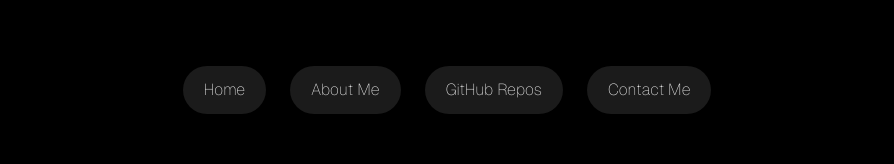
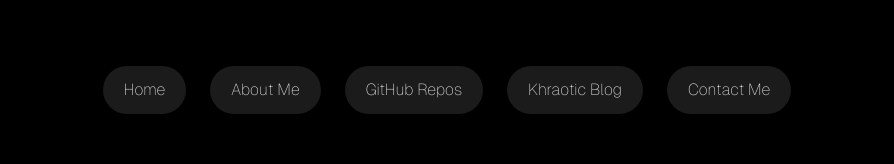
Before and after one commit to khraosgenetor/khraosgenetor.vercel.app, a Next.js app: page /about in a window 1280 px wide. Shown: the top 164 px of the page, without its empty margins (193-1087 px from the left). Built offline with nearby package versions, Linux system fonts and the light colour scheme.

Commit message:
Added Khraotic Blog to Navigation bar

```diff
--- a/app/RefTSX/Header.tsx
+++ b/app/RefTSX/Header.tsx
@@ -21,6 +21,12 @@
       </a>
       <a
         className="rounded-full border border-solid border-transparent transition-colors flex items-center justify-center bg-[#1b1b1b] text-[#f5f5f5] gap-2 hover:bg-[#555555] dark:hover:bg-[#121212] hover:text-gray-500 text-sm sm:text-base h-10 sm:h-12 px-4 sm:px-5"
+        href="/khraotic-blog"
+      >
+        Khraotic Blog
+      </a>
+      <a
+        className="rounded-full border border-solid border-transparent transition-colors flex items-center justify-center bg-[#1b1b1b] text-[#f5f5f5] gap-2 hover:bg-[#555555] dark:hover:bg-[#121212] hover:text-gray-500 text-sm sm:text-base h-10 sm:h-12 px-4 sm:px-5"
         href="/contact"
       >
         Contact Me
--- a/app/blogs/page.tsx
+++ b/app/khraotic-blog/page.tsx
@@ -34,7 +34,7 @@
             {posts.map((post) => (
               <Link
                 key={post.id}
-                href={`/blogs/${post.id}`}
+                href={`/khraotic-blog/${post.id}`}
                 className="flex items-start w-full sm:w-1/2 lg:w-1/3 p-4 bg-gray-900 bg-opacity-70 border border-gray-700 rounded-lg shadow-lg hover:shadow-xl transition-shadow duration-200"
               >
                 <img
```
Also changed, not shown: app/khraotic-blog/1/page.tsx (renamed from app/blogs/1/page.tsx). Lines whose indentation alone changed are shown as unchanged.
